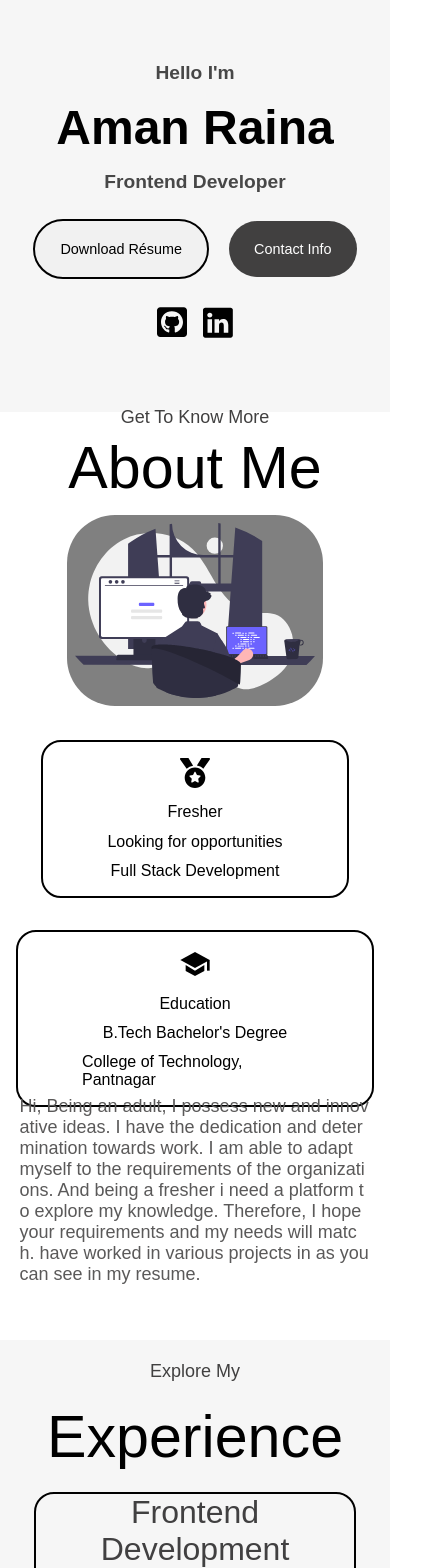
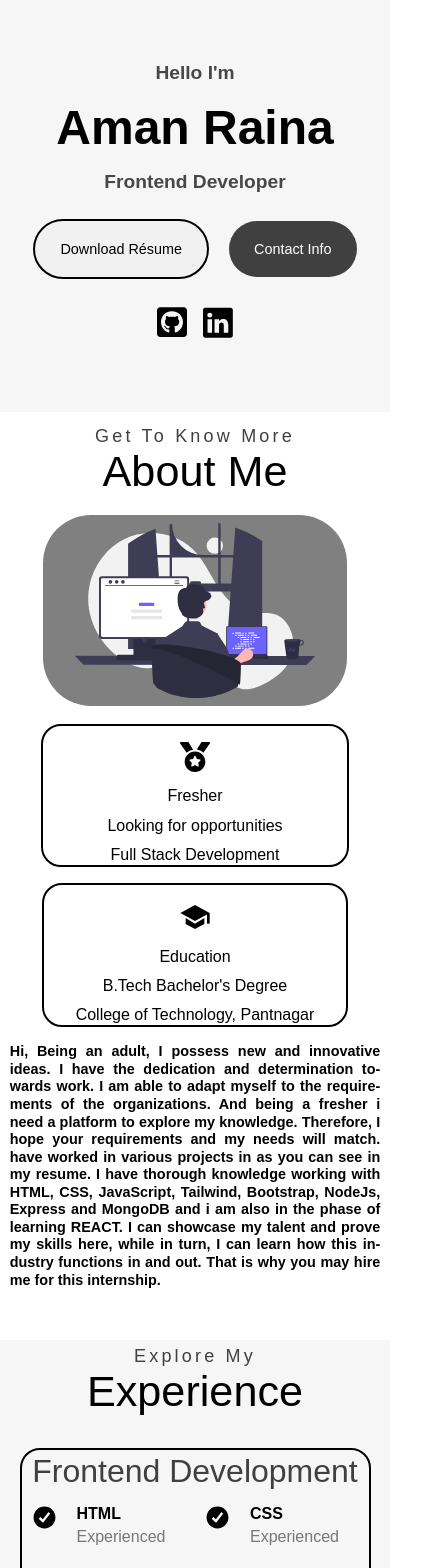
Before and after one commit to amanraina1/vue-portfolio-website, a Vue app: page / in a window 390 px wide. Shown: the part 432-2000 px from the top of the page, 444 px wide, since content can reach past the window. Built offline with nearby package versions, Linux system fonts and the light colour scheme.

Commit message:
fixed some bugs in responsiveness of the site

```diff
--- a/src/components/About.vue
+++ b/src/components/About.vue
@@ -35,7 +35,11 @@
           to the requirements of the organizations. And being a fresher i need a
           platform to explore my knowledge. Therefore, I hope your requirements
           and my needs will match. have worked in various projects in as you can
-          see in my resume.
+          see in my resume. I have thorough knowledge working with HTML, CSS,
+          JavaScript, Tailwind, Bootstrap, NodeJs, Express and MongoDB and i am
+          also in the phase of learning REACT. I can showcase my talent and
+          prove my skills here, while in turn, I can learn how this industry
+          functions in and out. That is why you may hire me for this internship.
         </span>
       </div>
     </div>
@@ -60,11 +64,15 @@ export default {
   .top-container .light-text {
     color: rgb(65, 64, 64);
     font-size: large;
+    letter-spacing: 0.2rem;
+    /* background-color: blue; */
   }
 
   .top-container .dark-text {
+    width: fit-content;
     color: black;
-    font-size: 3.7rem;
+    font-size: 2.7rem;
+    /* background-color: #fff; */
   }
 
   .top-container {
@@ -74,8 +82,7 @@ export default {
     display: flex;
     flex-direction: column;
     align-items: center;
-    justify-content: center;
-    gap: 0.3rem;
+    justify-content: flex-end;
   }
 
   .bottom-container {
@@ -92,7 +99,6 @@ export default {
     align-items: center;
     width: 100vw;
     height: 30%;
-    padding: 1rem;
     /* background-color: blue; */
   }
 
@@ -102,12 +108,13 @@ export default {
     display: flex;
     justify-content: center;
     align-items: center;
-    padding: 0.5rem;
+    padding: 0.5rem 2rem;
+    overflow: hidden;
     /* height: 400px; */
   }
 
   .bottom-container .left-container .img-container img {
-    max-width: 15rem;
+    max-width: 15em;
   }
 
   .right-container .top .left-box span img {
@@ -115,19 +122,19 @@ export default {
   }
 
   .bottom-container .right-container {
-    width: 100vw;
+    width: 100%;
     height: 70%;
     /* background-color: orange; */
     display: flex;
     flex-direction: column;
-    justify-content: center;
+    justify-content: space-around;
     align-items: center;
   }
 
   .bottom-container .right-container .top {
     /* background-color: yellow; */
     width: 100vw;
-    height: 70%;
+    height: 60%;
     display: flex;
     flex-direction: column;
     align-items: center;
@@ -142,35 +149,38 @@ export default {
     display: flex;
     flex-direction: column;
     align-items: center;
+    overflow: hidden;
     gap: 0.7rem;
     padding: 1rem 4rem;
     border: 2px solid black;
     border-radius: 20px;
-    margin: 1rem;
+    margin-bottom: 1rem;
   }
 
   .bottom-container .right-container .right-box {
     display: flex;
     flex-direction: column;
     align-items: center;
+    overflow: hidden;
     gap: 0.7rem;
-    padding: 1rem 4rem;
+    padding: 1rem 2rem;
     border: 2px solid black;
     border-radius: 20px;
-    margin: 1rem;
+    margin-bottom: 1rem;
   }
 
   .bottom-container .right-container .bottom {
     /* background-color: red; */
-    padding: auto;
-    width: 90vw;
-    height: 30%;
-    /* text-align: center; */
-    /* width: 65%; */
-    word-break: break-all;
-    /* line-height: 125%; */
-    font-size: large;
-    color: rgb(90, 89, 89);
+    /* padding: auto; */
+    width: 95vw;
+    height: 40%;
+    text-align: justify;
+    font-weight: 700;
+    /* word-break: break-word; */
+    hyphens: auto;
+    font-size: 0.9rem;
+    line-height: 122%;
+    color: black;
   }
 }
 @media screen and (min-width: 1200px) {
--- a/src/components/Experience.vue
+++ b/src/components/Experience.vue
@@ -111,6 +111,7 @@ export default {
   .container {
     margin-top: 10vh;
     height: 90vh;
+    width: 100vw;
     background-color: #f6f6f6;
     /* background-color: red; */
   }
@@ -118,22 +119,22 @@ export default {
   .top .light-text {
     color: rgb(65, 64, 64);
     font-size: large;
+    letter-spacing: 0.2rem;
   }
 
   .top .dark-text {
     color: black;
-    font-size: 59.2px;
+    font-size: 2.7rem;
   }
 
   .top {
     /* background-color: blue; */
-    width: 100%;
-    height: 20%;
+    width: 100vw;
+    height: 10%;
     display: flex;
     flex-direction: column;
     align-items: center;
-    justify-content: center;
-    gap: 20px;
+    justify-content: flex-end;
   }
 
   .container .bottom {
@@ -143,13 +144,13 @@ export default {
     justify-content: center;
     width: 100%;
     height: 80%;
-    padding: 1rem;
+    /* padding: 1rem; */
   }
 
   .container .bottom .left {
     width: 90%;
     height: 50%;
-    margin-bottom: 2rem;
+    margin: 2rem;
     /* background-color: green; */
     display: flex;
     justify-content: center;
@@ -157,12 +158,14 @@ export default {
   }
 
   .container .bottom .left .border {
-    /* padding: 1rem; */
     height: 100%;
     width: 100%;
     /* background-color: red; */
     border: 2px solid black;
     border-radius: 20px;
+    display: flex;
+    flex-direction: column;
+    justify-content: space-around;
     /* padding: 20px; */
     text-align: center;
   }
@@ -170,11 +173,11 @@ export default {
   .container .bottom .left .border .footer {
     /* background-color: green; */
     display: flex;
-    padding: 10px;
+    /* padding: 10px; */
     flex-wrap: wrap;
     overflow: hidden;
     border-radius: 20px;
-    flex-direction: column;
+    /* flex-direction: column; */
     /* gap: 120px; */
     /* justify-content: space-around; */
     /* margin: 20px; */
@@ -213,6 +216,7 @@ export default {
 
   .container .bottom .right {
     width: 90%;
+    margin: 2rem;
     height: 50%;
     display: flex;
     justify-content: center;
@@ -225,7 +229,11 @@ export default {
     width: 100%;
     border: 2px solid black;
     border-radius: 20px;
+    display: flex;
+    flex-direction: column;
+    justify-content: space-around;
     /* padding: 20px; */
+    /* background-color: red; */
     text-align: center;
   }
 
@@ -237,15 +245,14 @@ export default {
 
   .container .bottom .right .border .footer {
     display: flex;
-    flex-direction: column;
-    padding: 10px;
+    /* flex-direction: column; */
+    /* padding: 10px; */
     flex-wrap: wrap;
     overflow: hidden;
     border-radius: 20px;
     /* gap: 120px; */
     /* justify-content: space-around; */
     /* margin: 20px; */
-    /* background-color: red; */
     height: 80%;
   }
 
--- a/src/components/Footer.vue
+++ b/src/components/Footer.vue
@@ -36,7 +36,7 @@
             <li>Projects</li>
           </a>
           <a href="#footer">
-            <li class="no-style">Contact</li>
+            <li>Contact</li>
           </a>
         </ul>
       </div>
@@ -54,7 +54,9 @@ export default {
 <style scoped>
 @media screen and (max-width: 1200px) {
   .container {
+    /* background-color: blue; */
     height: 100vh;
+    width: 100vw;
     background-color: #171717;
     display: flex;
     flex-direction: column;
@@ -67,8 +69,8 @@ export default {
     gap: 45px;
     box-shadow: 0rem 1rem 5rem hsla(0, 0%, 71%, 0.2);
     margin-top: 20vh;
-    width: 70%;
-    height: 35%;
+    width: 90%;
+    height: 40%;
     display: flex;
     flex-direction: column;
     justify-content: center;
@@ -76,13 +78,13 @@ export default {
     border-bottom: 2px solid skyblue;
   }
   .top .text {
-    /* background-color: blue; */
+    /* background-color: green; */
     width: 100%;
     /* height: 100%; */
     display: flex;
     flex-direction: column;
     align-items: center;
-    justify-content: center;
+    justify-content: space-around;
     /* gap: 20px; */
     /* margin-top: 60px; */
   }
@@ -97,8 +99,9 @@ export default {
   }
   .top .links {
     /* background-color: green; */
-    padding: 10px;
+    padding: 10px 30px;
     border-radius: 40px;
+    gap: 10px;
     border: 2px solid white;
     display: flex;
     flex-direction: column;
@@ -137,18 +140,32 @@ export default {
     gap: 30px;
   }
   .bottom .copyright {
-    font-size: large;
+    /* background-color: black; */
+    padding: 20px;
+    font-size: 1rem;
     color: aliceblue;
   }
+  .bottom .footer-links {
+    /* background-color: yellow; */
+    width: 90vw;
+    height: 50%;
+    word-wrap: break-word;
+  }
   .bottom .footer-links ul {
+    /* background-color: red; */
+    width: 100%;
+    height: 100%;
     margin-bottom: 40px;
     list-style: none;
     display: flex;
-    gap: 1.4rem;
+    /* flex-direction: column; */
+    flex-wrap: wrap;
+    gap: 1rem;
   }
   .bottom .footer-links ul a {
     color: aliceblue;
-    font-size: 25px;
+    width: 30%;
+    font-size: 1.2rem;
     font-weight: 400;
     text-decoration: none;
   }
--- a/src/components/Nav.vue
+++ b/src/components/Nav.vue
@@ -64,6 +64,7 @@ export default {
 
 <style scoped>
 /* With hamburger css */
+
 #hamburger-nav {
   display: none;
 }
@@ -159,6 +160,7 @@ export default {
 nav,
 .nav-links {
   display: flex;
+  /* background-color: red; */
 }
 
 nav {
--- a/src/components/Projects.vue
+++ b/src/components/Projects.vue
@@ -80,6 +80,7 @@ export default {
   .container {
     margin-top: 10vh;
     height: 190vh;
+    width: 100vw;
     /* background-color: #f6f6f6; */
     /* background-color: red; */
   }
@@ -87,32 +88,34 @@ export default {
   .top .light-text {
     color: rgb(65, 64, 64);
     font-size: large;
+    letter-spacing: 0.2rem;
   }
 
   .top .dark-text {
     color: black;
-    font-size: 59.2px;
+    font-size: 2.7rem;
   }
   .top {
     /* background-color: blue; */
-    width: 100%;
-    height: 10%;
+    width: 100vw;
+    height: 5%;
     display: flex;
     flex-direction: column;
     align-items: center;
-    justify-content: center;
-    gap: 20px;
+    justify-content: flex-end;
   }
   .bottom {
     width: 100%;
-    height: 90%;
+    height: 95%;
     display: flex;
     flex-direction: column;
     align-items: center;
     /* padding: 80px; */
+    /* background-color: green; */
   }
 
   .bottom .border {
+    /* background-color: yellow; */
     display: flex;
     flex-direction: column;
     align-items: center;
@@ -122,7 +125,8 @@ export default {
     border: 2px solid black;
     height: 450px;
     width: 350px;
-    margin-bottom: 2rem;
+    margin-bottom: 3rem;
+    margin-top: 3rem;
   }
 
   .bottom .border .image {
```
